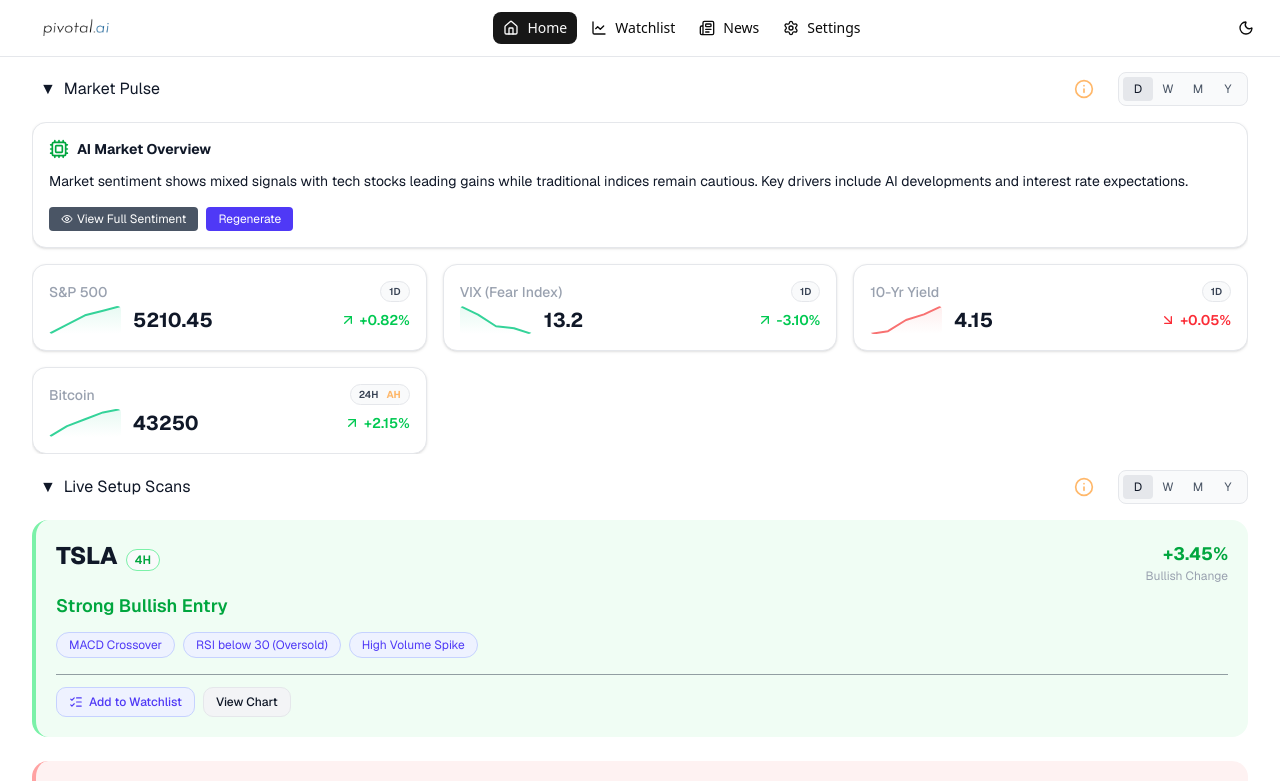
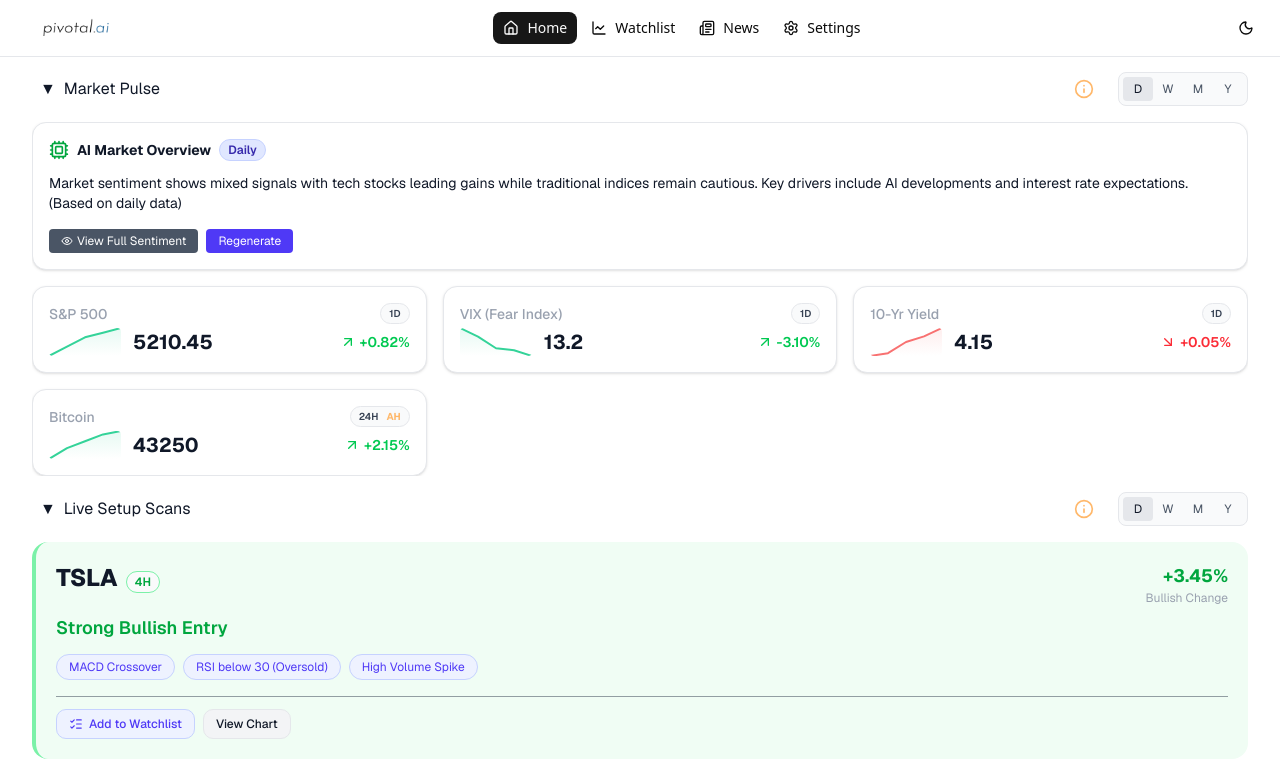
Before and after one commit to eddietal2/pivotal.ai, a Next.js app in the folder f-e/: page /home in a window 1280 px wide. Shown: the top 781 px of the page. Built offline with nearby package versions, Linux system fonts and the light colour scheme.

Commit message:
Updated Mockdata and UI for all timeframes

```diff
--- a/f-e/app/home/page.tsx
+++ b/f-e/app/home/page.tsx
@@ -53,10 +53,29 @@ const mockSignals = [
 
 // Mock data for the Global Market Pulse
 const mockPulse = [
+  // Daily data (D)
   { index: 'S&P 500', value: 5210.45, change: '+0.82%', color: 'text-green-500', trend: [5180, 5190, 5200, 5205, 5210], timeframe: '1D', afterHours: false },
   { index: 'VIX (Fear Index)', value: 13.20, change: '-3.10%', color: 'text-green-500', trend: [16.1, 15.2, 14.0, 13.8, 13.2], timeframe: '1D', afterHours: false },
   { index: '10-Yr Yield', value: 4.15, change: '+0.05%', color: 'text-red-500', trend: [4.05, 4.06, 4.10, 4.12, 4.15], timeframe: '1D', afterHours: false },
   { index: 'Bitcoin', value: 43250.00, change: '+2.15%', color: 'text-green-500', trend: [41200, 42000, 42500, 43000, 43250], timeframe: '24H', afterHours: true },
+
+  // Weekly data (W)
+  { index: 'S&P 500', value: 5185.32, change: '+2.45%', color: 'text-green-500', trend: [5120, 5140, 5160, 5170, 5185], timeframe: '1W', afterHours: false },
+  { index: 'VIX (Fear Index)', value: 14.85, change: '-8.20%', color: 'text-green-500', trend: [18.5, 17.2, 16.1, 15.4, 14.8], timeframe: '1W', afterHours: false },
+  { index: '10-Yr Yield', value: 4.12, change: '+0.18%', color: 'text-red-500', trend: [3.95, 4.02, 4.08, 4.10, 4.12], timeframe: '1W', afterHours: false },
+  { index: 'Bitcoin', value: 42800.50, change: '+5.75%', color: 'text-green-500', trend: [39500, 40500, 41500, 42000, 42800], timeframe: '1W', afterHours: false },
+
+  // Monthly data (M)
+  { index: 'S&P 500', value: 5120.78, change: '+4.12%', color: 'text-green-500', trend: [4850, 4920, 4980, 5050, 5120], timeframe: '1M', afterHours: false },
+  { index: 'VIX (Fear Index)', value: 16.42, change: '-12.85%', color: 'text-green-500', trend: [22.1, 20.5, 19.2, 17.8, 16.4], timeframe: '1M', afterHours: false },
+  { index: '10-Yr Yield', value: 4.08, change: '+0.32%', color: 'text-red-500', trend: [3.78, 3.85, 3.92, 4.01, 4.08], timeframe: '1M', afterHours: false },
+  { index: 'Bitcoin', value: 41500.25, change: '+8.92%', color: 'text-green-500', trend: [36500, 37500, 38500, 39500, 41500], timeframe: '1M', afterHours: false },
+
+  // Yearly data (Y)
+  { index: 'S&P 500', value: 4850.92, change: '+15.68%', color: 'text-green-500', trend: [4200, 4350, 4500, 4650, 4850], timeframe: '1Y', afterHours: false },
+  { index: 'VIX (Fear Index)', value: 18.75, change: '-25.42%', color: 'text-green-500', trend: [28.5, 26.2, 24.1, 21.5, 18.7], timeframe: '1Y', afterHours: false },
+  { index: '10-Yr Yield', value: 3.95, change: '+0.85%', color: 'text-red-500', trend: [3.12, 3.25, 3.45, 3.75, 3.95], timeframe: '1Y', afterHours: false },
+  { index: 'Bitcoin', value: 38500.75, change: '+45.23%', color: 'text-green-500', trend: [26500, 28500, 30500, 33500, 38500], timeframe: '1Y', afterHours: false },
 ];
 
 // --- INLINE COMPONENTS ---
@@ -305,9 +324,9 @@ export default function App() {
   };
 
   // Filter pulses by chosen timeframe
-  const filteredPulse = mockPulse.filter((p) => normalizeTimeframe(p.timeframe) === pulseTimeframe);
+  const filteredPulse = React.useMemo(() => mockPulse.filter((p) => normalizeTimeframe(p.timeframe) === pulseTimeframe), [pulseTimeframe]);
   // Filter signals by chosen timeframe
-  const filteredSignals = mockSignals.filter((s) => normalizeTimeframe(s.timeframe) === signalTimeframe);
+  const filteredSignals = React.useMemo(() => mockSignals.filter((s) => normalizeTimeframe(s.timeframe) === signalTimeframe), [signalTimeframe]);
 
   return (
     <div className="min-h-screen bg-white text-gray-900 dark:bg-gray-900 dark:text-white font-sans">
@@ -365,7 +384,8 @@ export default function App() {
                   <MarketOverviewSkeleton />
                 ) : (
                   <MarketOverview
-                    pulses={mockPulse}
+                    pulses={filteredPulse}
+                    timeframe={pulseTimeframe}
                     onOpenInfo={() => setInfoModalOpen(true)}
                     onStateChange={(s) => setOverviewCpuState(s)}
                   />
@@ -388,7 +408,7 @@ export default function App() {
                 )}
               {/* Market Pulse Info Modal (renders outside the collapsible content so it shows even when collapsed) */}
               </div>
-                </CollapsibleSection>
+            </CollapsibleSection>
           )}
 
           {/* Real-time Confluence Feed */}
--- a/f-e/components/ui/MarketOverview.tsx
+++ b/f-e/components/ui/MarketOverview.tsx
@@ -14,12 +14,22 @@ type PulseItem = {
   afterHours?: boolean;
 };
 
-async function generateAiOverview(_pulses: PulseItem[]) {
-  // For development: return a static placeholder message (deterministic)
-  const summary = 'Market sentiment shows mixed signals with tech stocks leading gains while traditional indices remain cautious. Key drivers include AI developments and interest rate expectations.';
-  const fullSentiment = `Market overview placeholder; use this text to prototype and test the UI. This placeholder repeats the same value for development. The full sentiment analysis provides deeper insights into market psychology, technical indicators, and fundamental factors driving current price movements. It includes detailed analysis of sector rotations, institutional positioning, and macroeconomic influences that may not be immediately apparent from surface-level price action. This comprehensive view helps traders understand the broader context behind short-term market fluctuations and identify potential turning points in market sentiment.
+async function generateAiOverview(_pulses: PulseItem[], timeframe: 'D'|'W'|'M'|'Y' = 'D') {
+  // For development: return timeframe-specific placeholder messages
+  const timeframeLabels = {
+    D: 'daily',
+    W: 'weekly',
+    M: 'monthly',
+    Y: 'yearly'
+  };
 
-The market sentiment analysis delves into multiple layers of market dynamics, examining both quantitative and qualitative factors that influence price movements. Technical analysis reveals key support and resistance levels, while fundamental analysis considers earnings reports, economic indicators, and geopolitical events. Institutional positioning shows significant accumulation in defensive sectors, suggesting a risk-off mentality among large investors.
+  const timeframeContext = timeframeLabels[timeframe];
+
+  const summary = `Market sentiment shows mixed signals with tech stocks leading gains while traditional indices remain cautious. Key drivers include AI developments and interest rate expectations. (Based on ${timeframeContext} data)`;
+
+  const fullSentiment = `Market overview placeholder for ${timeframeContext} analysis; use this text to prototype and test the UI. This ${timeframeContext} sentiment analysis provides deeper insights into market psychology, technical indicators, and fundamental factors driving current price movements. It includes detailed analysis of sector rotations, institutional positioning, and macroeconomic influences that may not be immediately apparent from surface-level price action. This comprehensive view helps traders understand the broader context behind ${timeframeContext} market fluctuations and identify potential turning points in market sentiment.
+
+The ${timeframeContext} market sentiment analysis delves into multiple layers of market dynamics, examining both quantitative and qualitative factors that influence price movements. Technical analysis reveals key support and resistance levels, while fundamental analysis considers earnings reports, economic indicators, and geopolitical events. Institutional positioning shows significant accumulation in defensive sectors, suggesting a risk-off mentality among large investors.
 
 Sector rotation analysis indicates a shift towards technology and healthcare stocks, with energy and financials showing relative weakness. This rotation may be driven by expectations of interest rate cuts and renewed focus on growth-oriented companies. The analysis also considers market breadth indicators, which show improving participation across market caps, though large-cap stocks continue to lead.
 
@@ -29,13 +39,13 @@ Furthermore, the analysis examines intermarket relationships, including correlat
 
 Risk assessment includes evaluation of tail risks, such as unexpected economic data releases or geopolitical tensions that could trigger market volatility. The model also considers liquidity conditions, with current tight spreads suggesting efficient markets but potential vulnerability to sudden shocks.
 
-In conclusion, the full sentiment analysis provides traders and investors with a comprehensive framework for understanding market dynamics, enabling more informed decision-making in an increasingly complex financial landscape. This detailed perspective goes beyond surface-level price action to uncover the underlying drivers of market behavior and sentiment shifts.`;
+In conclusion, the full ${timeframeContext} sentiment analysis provides traders and investors with a comprehensive framework for understanding market dynamics, enabling more informed decision-making in an increasingly complex financial landscape. This detailed perspective goes beyond surface-level price action to uncover the underlying drivers of market behavior and sentiment shifts.`;
   // Keep simulated latency for UI timing
   await new Promise((r) => setTimeout(r, 600));
   return { summary, fullSentiment };
 }
 
-export default function MarketOverview({ pulses, onOpenInfo, onStateChange }: { pulses: PulseItem[]; onOpenInfo?: () => void; onStateChange?: (s: { loading: boolean; isTyping: boolean }) => void; }) {
+export default function MarketOverview({ pulses, timeframe, onOpenInfo, onStateChange }: { pulses: PulseItem[]; timeframe?: 'D'|'W'|'M'|'Y'; onOpenInfo?: () => void; onStateChange?: (s: { loading: boolean; isTyping: boolean }) => void; }) {
   const [summaryOverview, setSummaryOverview] = React.useState<string | null>(null);
   const [fullSentiment, setFullSentiment] = React.useState<string | null>(null);
   const [displayedOverview, setDisplayedOverview] = React.useState<string>('');
@@ -67,18 +77,17 @@ export default function MarketOverview({ pulses, onOpenInfo, onStateChange }: {
     setLoading(true);
     onStateChange?.({ loading: true, isTyping: false });
     setDisplayedOverview('');
-    const result = await generateAiOverview(pulses);
+    const result = await generateAiOverview(pulses, timeframe);
     setSummaryOverview(result.summary);
     setFullSentiment(result.fullSentiment);
     setLoading(false);
     onStateChange?.({ loading: false, isTyping: false });
-  }, [pulses]);
+  }, [pulses, timeframe]);
 
   React.useEffect(() => {
-    // generate initial overview on mount and whenever pulses change
+    // generate initial overview on mount and whenever pulses or timeframe change
     regenerate();
-    // eslint-disable-next-line react-hooks/exhaustive-deps
-  }, [pulses]);
+  }, [regenerate]);
 
   // No external regenerate trigger; user can regenerate using the in-content button
 
@@ -167,6 +176,11 @@ export default function MarketOverview({ pulses, onOpenInfo, onStateChange }: {
               aria-hidden
             />
             AI Market Overview
+            {timeframe && (
+              <span className="inline-flex items-center px-2 py-0.5 text-xs font-semibold rounded-full bg-indigo-100 text-indigo-800 dark:bg-indigo-900 dark:text-indigo-200 border border-indigo-200 dark:border-indigo-700">
+                {timeframe === 'D' ? 'Daily' : timeframe === 'W' ? 'Weekly' : timeframe === 'M' ? 'Monthly' : 'Yearly'}
+              </span>
+            )}
           </h5>
         </div>
         <div className="flex items-center gap-2">
```
